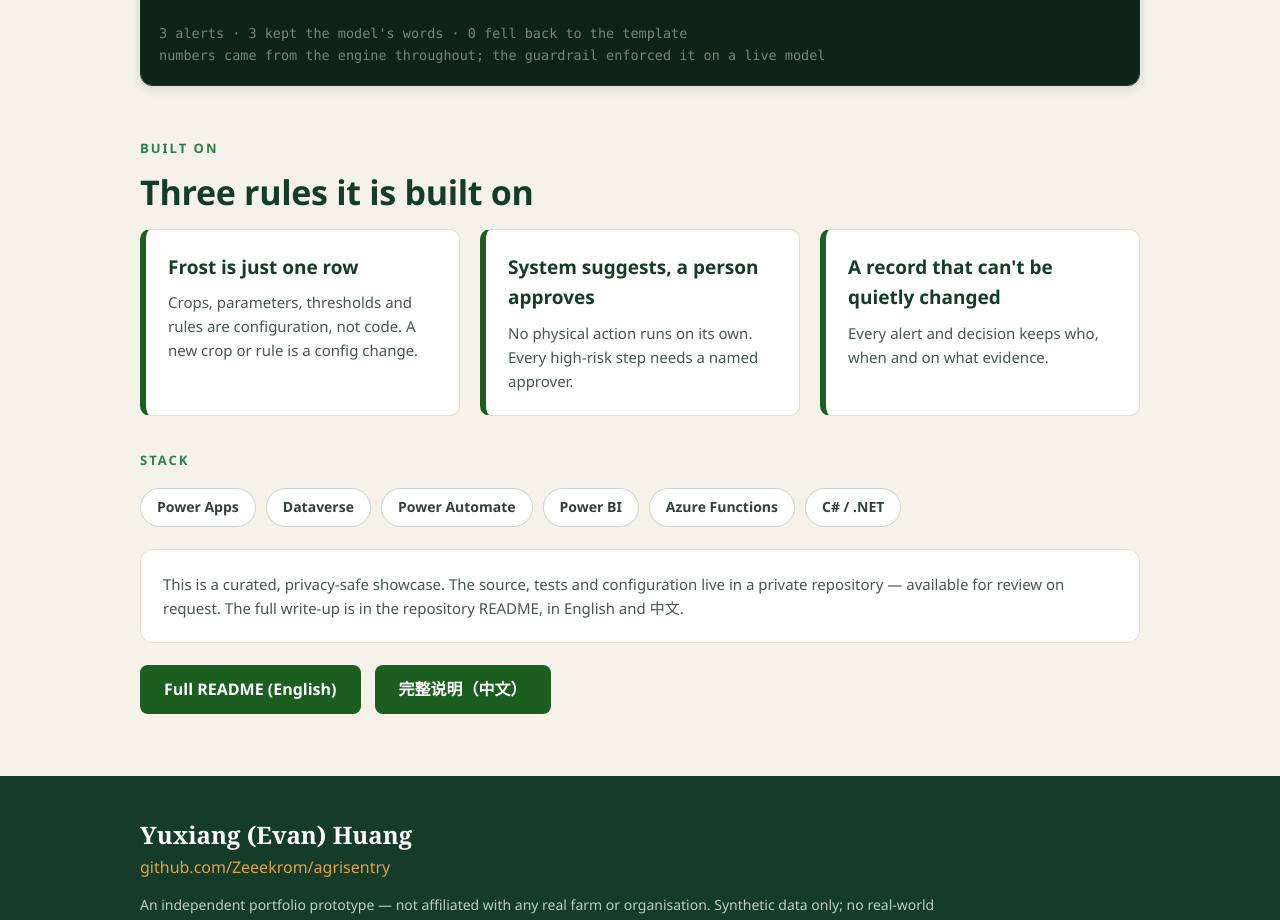
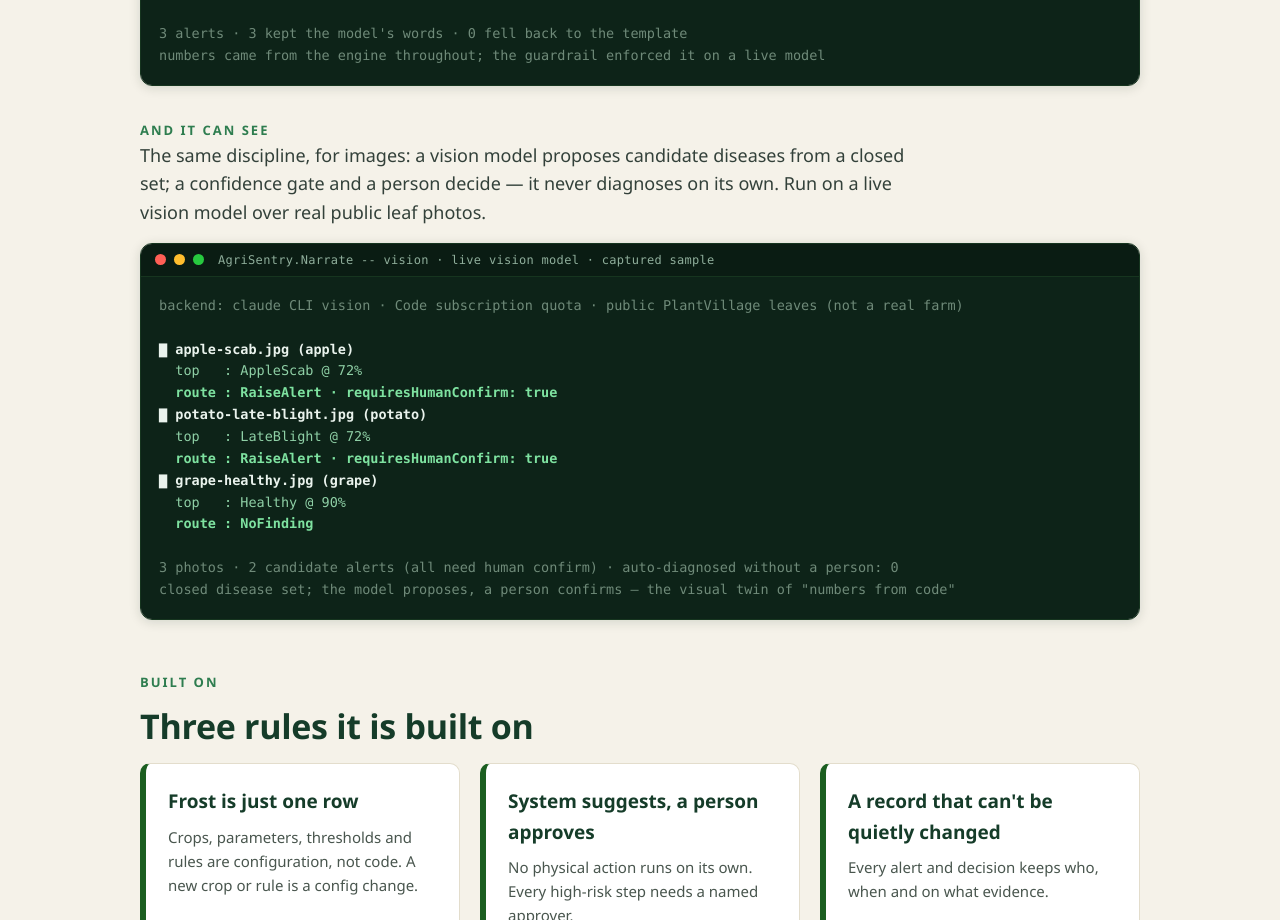
Before and after one commit to Zeeekrom/agrisentry, a plain HTML site: page index.html in a window 1280 px wide. Shown: the part 3160-4080 px from the top of the page. Drawn offline with Linux system fonts and the light colour scheme.

Commit message:
feat(site): the agent now sees - leaf vision on a live model (AI section + READMEs)

```diff
--- a/index.html
+++ b/index.html
@@ -232,6 +232,31 @@
 <span class="mut">3 alerts · 3 kept the model's words · 0 fell back to the template
 numbers came from the engine throughout; the guardrail enforced it on a live model</span></pre>
     </div>
+
+    <div class="kicker" style="margin-top:34px" data-en="And it can see" data-zh="它还会看">And it can see</div>
+    <p class="lead"
+       data-en="The same discipline, for images: a vision model proposes candidate diseases from a closed set; a confidence gate and a person decide — it never diagnoses on its own. Run on a live vision model over real public leaf photos."
+       data-zh="同一套规矩用在图像上：视觉模型从封闭集里给候选病害，置信门控 + 人来定——它从不自行定性。下面是在真实公开叶片图上、真视觉模型跑的一次。">The same discipline, for images: a vision model proposes candidate diseases from a closed set; a confidence gate and a person decide — it never diagnoses on its own. Run on a live vision model over real public leaf photos.</p>
+    <div class="liverun">
+      <div class="liverun-bar">
+        <span class="dot r"></span><span class="dot y"></span><span class="dot g"></span>
+        <span class="liverun-title">AgriSentry.Narrate -- vision · live vision model · captured sample</span>
+      </div>
+      <pre class="liverun-body"><span class="mut">backend: claude CLI vision · Code subscription quota · public PlantVillage leaves (not a real farm)</span>
+
+<span class="b">▇ apple-scab.jpg (apple)</span>
+  <span class="f">top   : AppleScab @ 72%</span>
+  <span class="g">route : RaiseAlert · requiresHumanConfirm: true</span>
+<span class="b">▇ potato-late-blight.jpg (potato)</span>
+  <span class="f">top   : LateBlight @ 72%</span>
+  <span class="g">route : RaiseAlert · requiresHumanConfirm: true</span>
+<span class="b">▇ grape-healthy.jpg (grape)</span>
+  <span class="f">top   : Healthy @ 90%</span>
+  <span class="g">route : NoFinding</span>
+
+<span class="mut">3 photos · 2 candidate alerts (all need human confirm) · auto-diagnosed without a person: 0
+closed disease set; the model proposes, a person confirms — the visual twin of "numbers from code"</span></pre>
+    </div>
   </div>
 </section>
 
```
Also changed, not shown: 2 other files.
